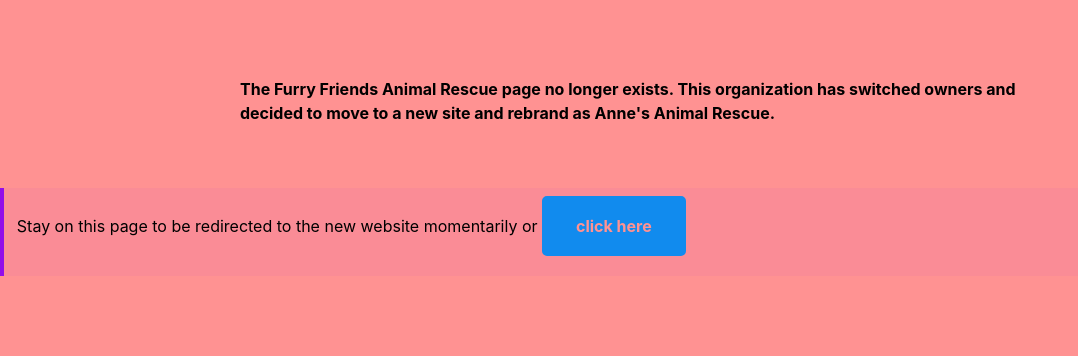
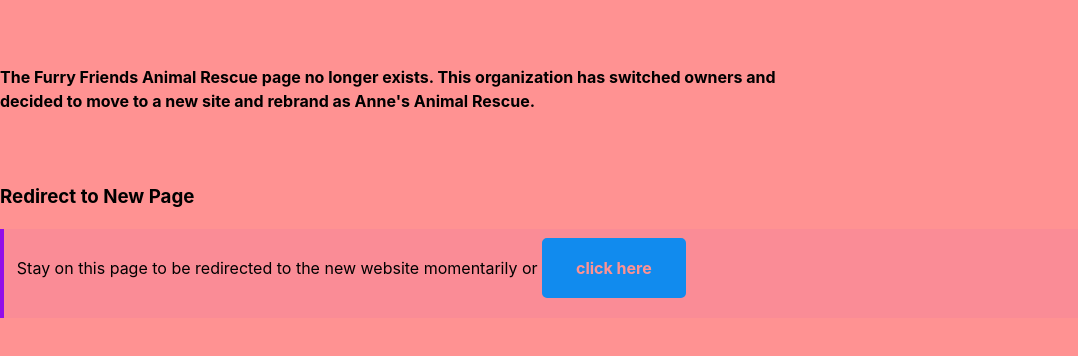
Before and after one commit to nguye830/framework-challenge, a plain HTML site: page index.html in a window 1280 px wide. Shown: the part 214-570 px from the top of the page, without its empty margins (0-1078 px from the left). Drawn offline with Linux system fonts and the light colour scheme.

Commit message:
html fixes

```diff
--- a/index.html
+++ b/index.html
@@ -9,25 +9,23 @@
   </head>
 
   <header>
-    <p><img alt="Image of a puppy with sad teary eyes" src="images/sad puppy.png"></p>
+    <p><img alt="Image of a puppy with sad teary eyes" src="images/sadpuppy.png"></p>
     <h1>404!</h1>
     <h2>Error Web Page</h2>
   </header>
 
-  <body>
-  <section>
+
+  <div>
     <script src="index.js"></script>
-    <label><p>The Furry Friends Animal Rescue page no longer exists. This organization has switched owners and decided to move to a new site and rebrand as Anne's Animal Rescue.</p></label>
-  </section>
+    <label>The Furry Friends Animal Rescue page no longer exists. This organization has switched owners and decided to move to a new site and rebrand as Anne's Animal Rescue.</label>
+  </div>
 
     <br><br>
+    <h3>Redirect to New Page</h3>
     <article>
       <aside>
     Stay on this page to be redirected to the new website momentarily or <button>click here</button></p>
       </aside>
     </article>
 
-  </body>
 </html>
-  </body>
-</html>
```
